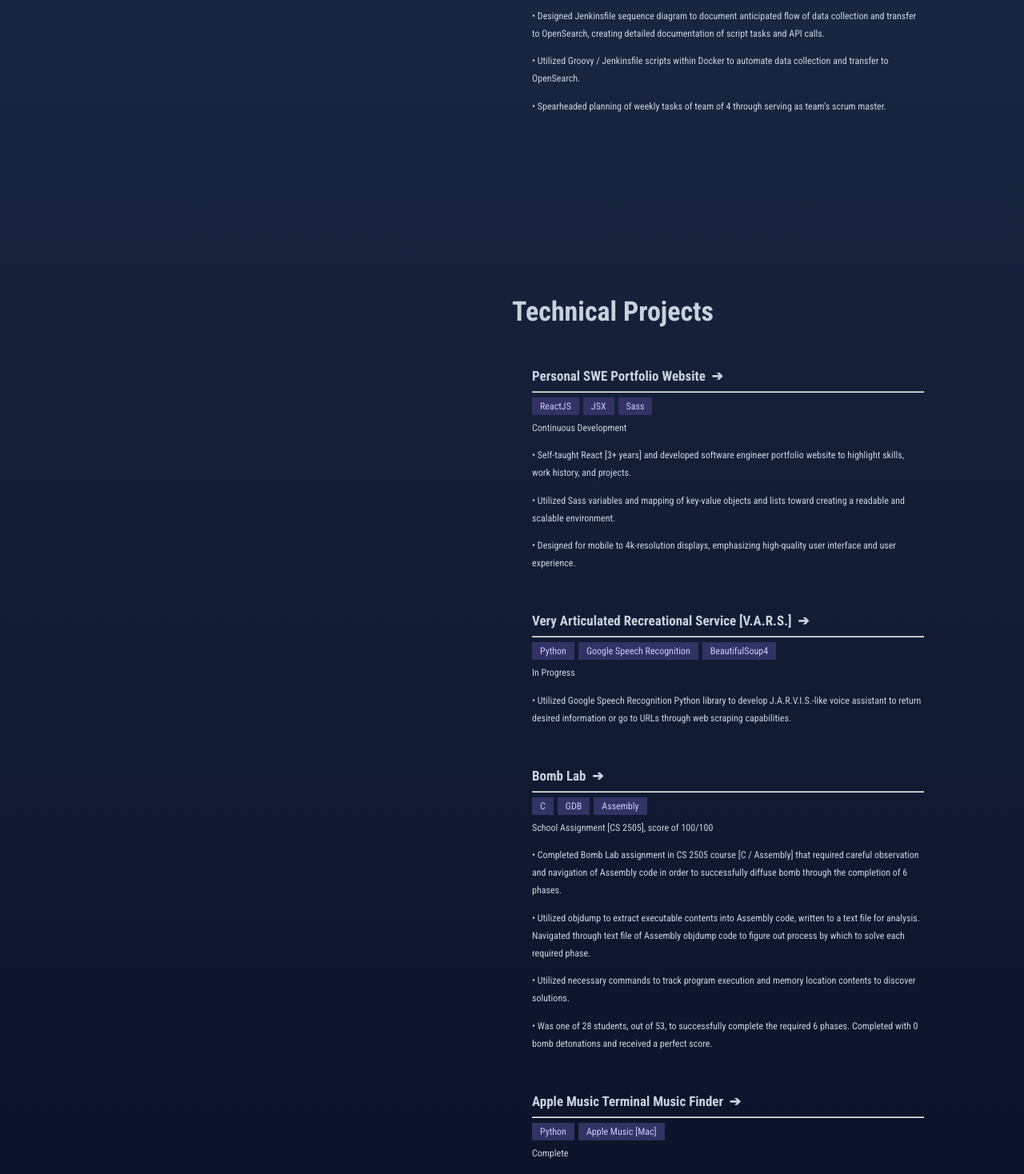
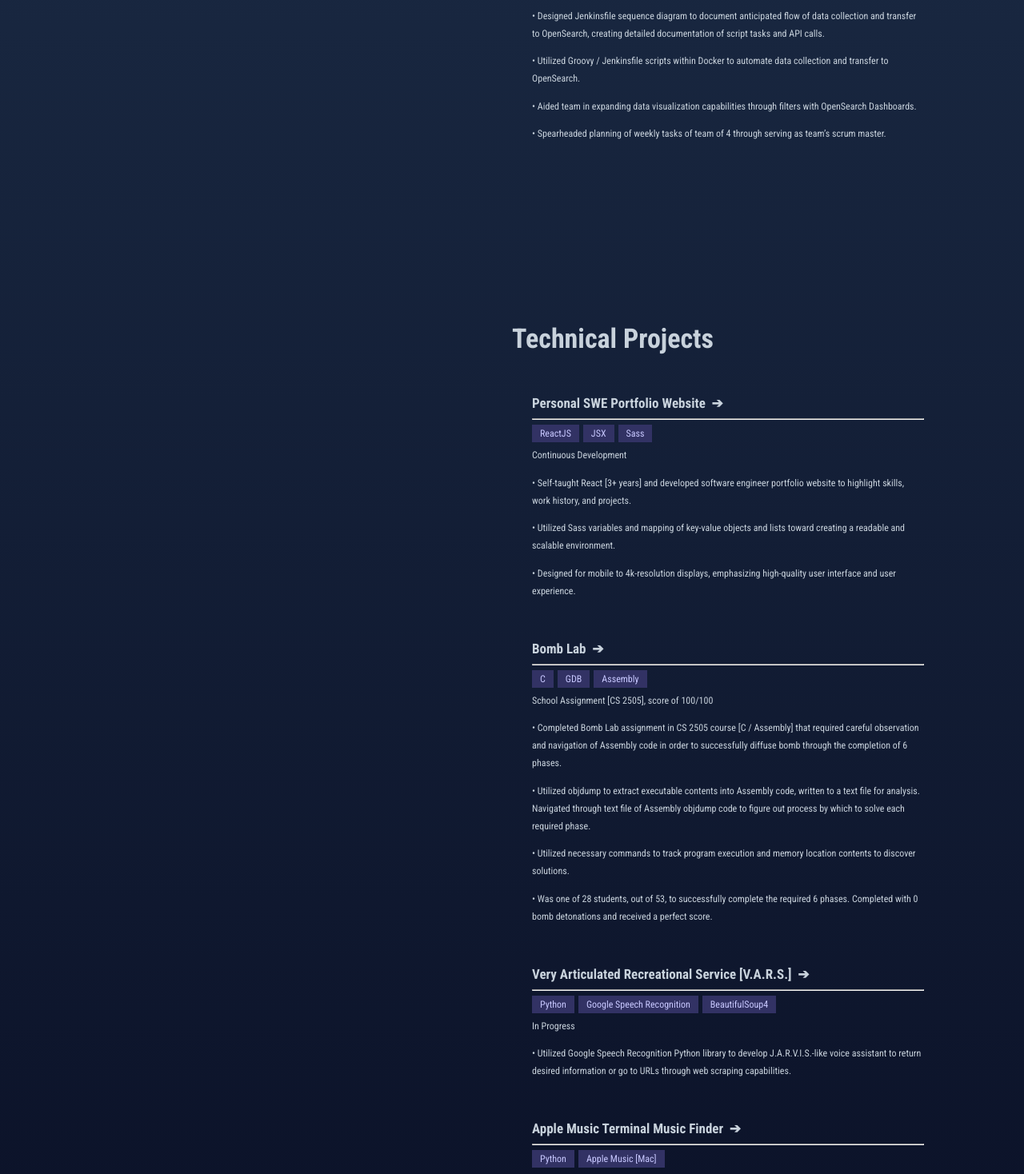
Before and after one commit to aavarkhatiwoda/portfolio_testenv, a React (Create React App) app: page / in a window 1280 px wide. Shown: the part 1200-2668 px from the top of the page at 80% size. Built offline with nearby package versions, Linux system fonts and the light colour scheme; the HTML template or start-up script is replaced by a standard one.

Commit message:
Change order of projects

```diff
--- a/src/Pages/Projects/ProjectsCarousel.jsx
+++ b/src/Pages/Projects/ProjectsCarousel.jsx
@@ -25,16 +25,6 @@ export const ProjectsCarousel = () => {
             ],
         },
         {
-            name:'Very Articulated Recreational Service [V.A.R.S.]',
-            technologies:['Python','Google Speech Recognition','BeautifulSoup4'],
-            description:'In Progress',
-            link:'https://github.com/aavarkhatiwoda/vars',
-            content:[
-                '• Utilized Google Speech Recognition Python library to develop J.A.R.V.I.S.-like\
-                voice assistant to return desired information or go to URLs through web scraping capabilities.'
-            ]
-        },
-        {
             name:'Bomb Lab',
             technologies:['C','GDB','Assembly'],
             description:'School Assignment [CS 2505], score of 100/100',
@@ -49,6 +39,16 @@ export const ProjectsCarousel = () => {
                 received a perfect score.',
             ]
 
+        },
+        {
+            name:'Very Articulated Recreational Service [V.A.R.S.]',
+            technologies:['Python','Google Speech Recognition','BeautifulSoup4'],
+            description:'In Progress',
+            link:'https://github.com/aavarkhatiwoda/vars',
+            content:[
+                '• Utilized Google Speech Recognition Python library to develop J.A.R.V.I.S.-like\
+                voice assistant to return desired information or go to URLs through web scraping capabilities.'
+            ]
         },
         {
             name:'Apple Music Terminal Music Finder',
--- a/src/Pages/Work/WorkCarousel.jsx
+++ b/src/Pages/Work/WorkCarousel.jsx
@@ -18,6 +18,7 @@ export const WorkCarousel = () => {
                 '• Optimized collection scripts to retrieve data more efficiently by +30% rate increases of previous iterations.',
                 '• Designed Jenkinsfile sequence diagram to document anticipated flow of data collection and transfer to OpenSearch, creating detailed documentation of script tasks and API calls.',
                 '• Utilized Groovy / Jenkinsfile scripts within Docker to automate data collection and transfer to OpenSearch.',
+                '• Aided team in expanding data visualization capabilities through filters with OpenSearch Dashboards.',
                 '• Spearheaded planning of weekly tasks of team of 4 through serving as team’s scrum master.'
             ],
         },
```
